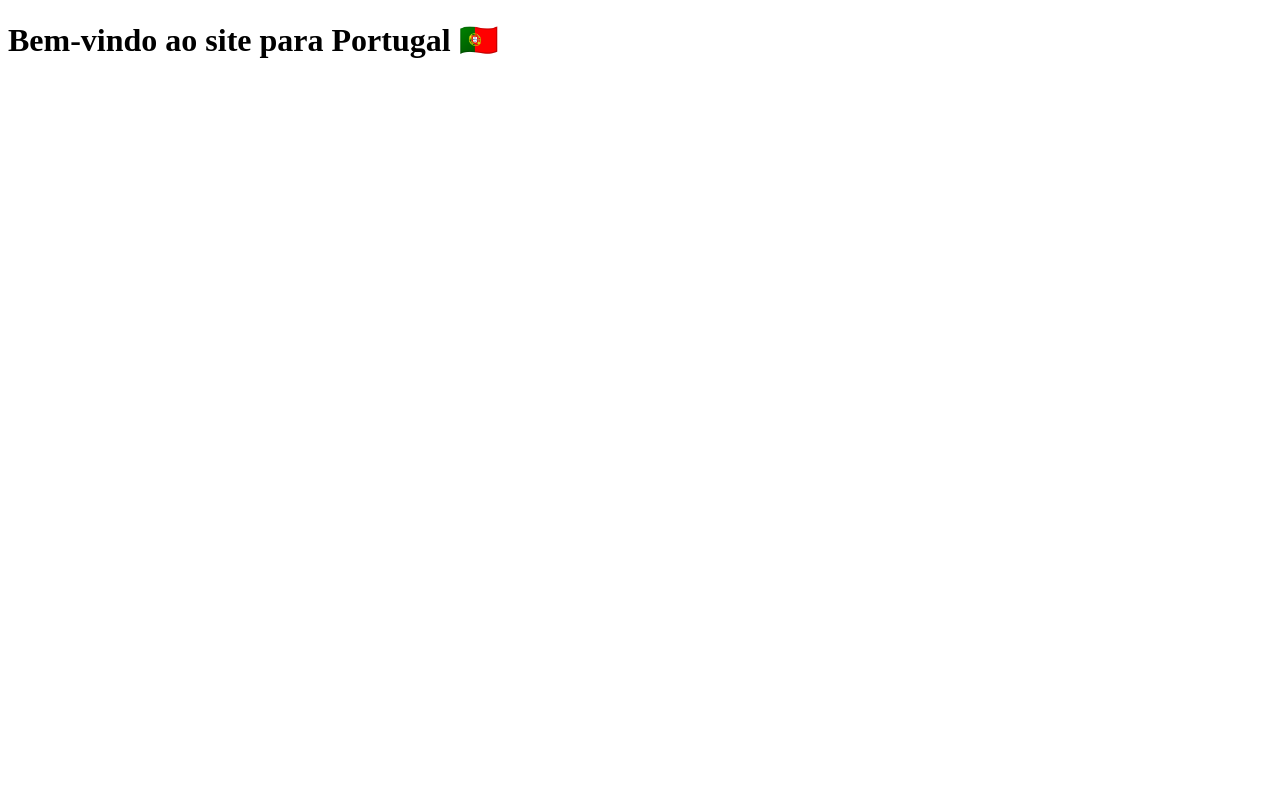
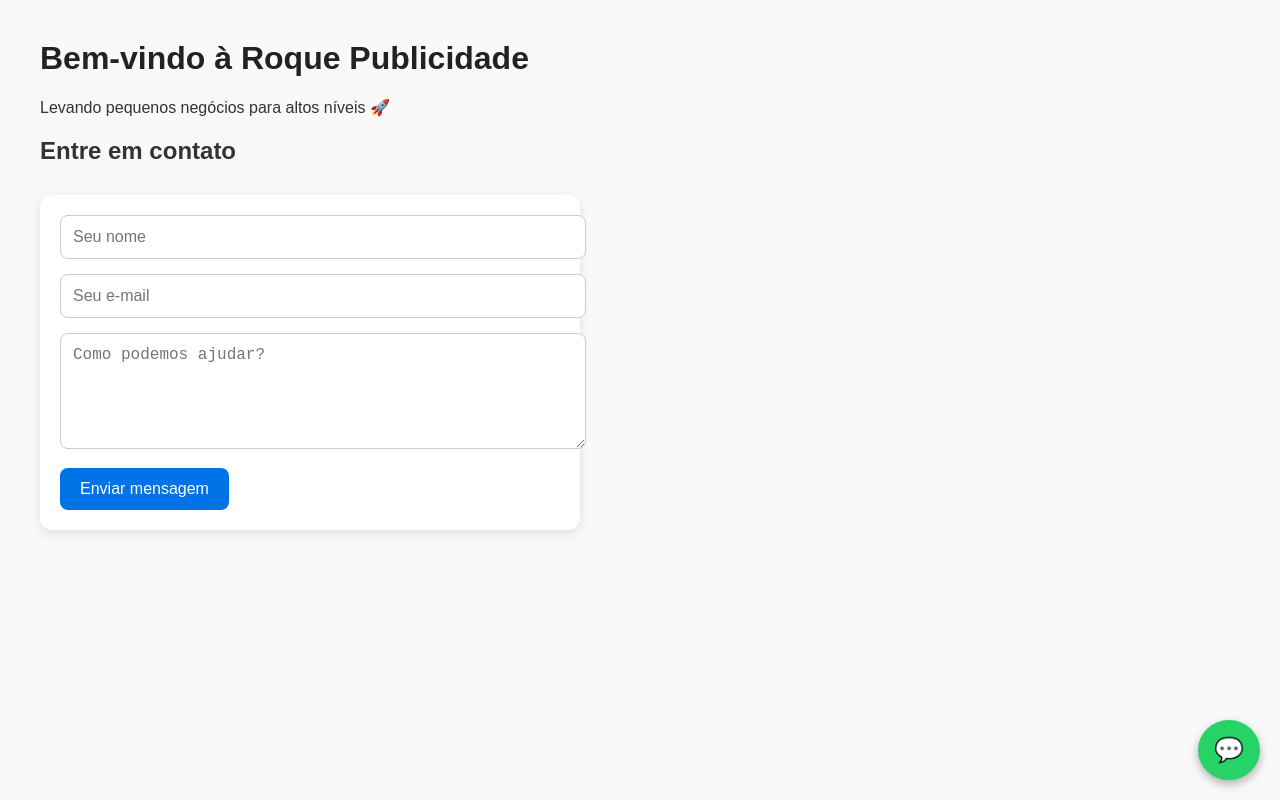
Before and after one commit to roquepublicidade/roquepublicidade, a plain HTML site: page pt.index.html in a window 1280 px wide. Drawn offline with Linux system fonts and the light colour scheme.

Commit message:
Update pt.index.html

```diff
--- a/pt.index.html
+++ b/pt.index.html
@@ -1,10 +1,86 @@
 <!DOCTYPE html>
-<html lang="pt-PT">
+<html lang="pt">
 <head>
   <meta charset="UTF-8" />
-  <title>CMYK Digital - Portugal</title>
+  <meta name="viewport" content="width=device-width, initial-scale=1.0"/>
+  <title>Roque Publicidade - CMYK Digital</title>
+  <style>
+    body {
+      font-family: Arial, sans-serif;
+      margin: 40px;
+      background-color: #f9f9f9;
+      color: #333;
+    }
+
+    h1 {
+      color: #222;
+    }
+
+    form {
+      max-width: 500px;
+      margin-top: 30px;
+      padding: 20px;
+      background: #fff;
+      border-radius: 12px;
+      box-shadow: 0 4px 12px rgba(0,0,0,0.1);
+    }
+
+    input, textarea {
+      width: 100%;
+      padding: 12px;
+      margin-bottom: 15px;
+      border: 1px solid #ccc;
+      border-radius: 8px;
+      font-size: 16px;
+    }
+
+    button {
+      background-color: #0073e6;
+      color: white;
+      border: none;
+      padding: 12px 20px;
+      border-radius: 8px;
+      cursor: pointer;
+      font-size: 16px;
+    }
+
+    button:hover {
+      background-color: #005bb5;
+    }
+
+    /* Botão do WhatsApp */
+    .whatsapp-button {
+      position: fixed;
+      bottom: 20px;
+      right: 20px;
+      background-color: #25D366;
+      color: white;
+      border-radius: 50%;
+      padding: 16px;
+      font-size: 24px;
+      text-decoration: none;
+      box-shadow: 0 4px 10px rgba(0, 0, 0, 0.3);
+      z-index: 1000;
+    }
+  </style>
 </head>
 <body>
-  <h1>Bem-vindo ao site para Portugal 🇵🇹</h1>
+  <h1>Bem-vindo à Roque Publicidade</h1>
+  <p>Levando pequenos negócios para altos níveis 🚀</p>
+
+  <h2>Entre em contato</h2>
+  <form action="https://formsubmit.co/contato@roquepublicidade.com" method="POST">
+    <!-- Proteções do FormSubmit -->
+    <input type="hidden" name="_captcha" value="false">
+    <input type="hidden" name="_next" value="https://roquepublicidade.com/agradecimento.html">
+
+    <input type="text" name="nome" placeholder="Seu nome" required />
+    <input type="email" name="email" placeholder="Seu e-mail" required />
+    <textarea name="mensagem" rows="5" placeholder="Como podemos ajudar?" required></textarea>
+    <button type="submit">Enviar mensagem</button>
+  </form>
+
+  <!-- Botão WhatsApp -->
+  <a href="https://wa.me/351910224301" class="whatsapp-button" target="_blank" title="Fale conosco no WhatsApp">💬</a>
 </body>
 </html>
```
